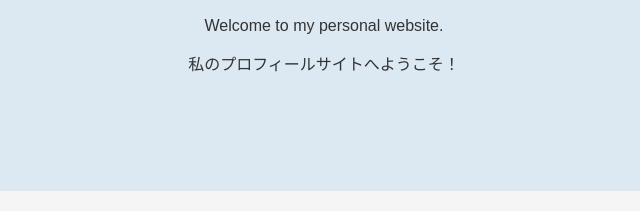
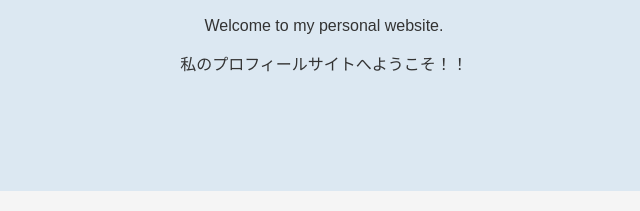
Before and after one commit to tomoyahoshino2018-gif/shiba_itaru.github.io, a plain HTML site: page index.html in a window 1280 px wide. Shown: the part 271-482 px from the top of the page, 316-956 px from the left. Drawn offline with Linux system fonts and the light colour scheme.

Commit message:
Update website

```diff
--- a/index.html
+++ b/index.html
@@ -27,7 +27,7 @@
         <section class="hero">
             <h2>Hello, World!</h2>
             <p>Welcome to my personal website.</p>
-            <p>私のプロフィールサイトへようこそ！</p>
+            <p>私のプロフィールサイトへようこそ！！</p>
         </section>
 
         <section id="about">
```
